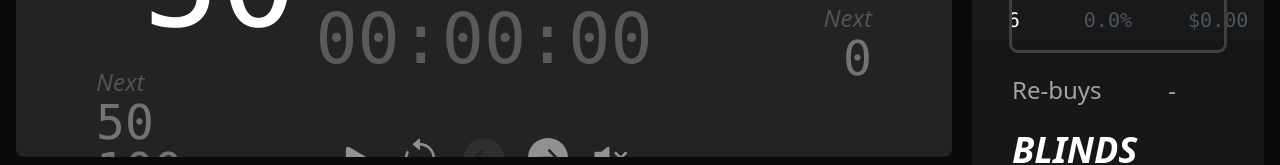
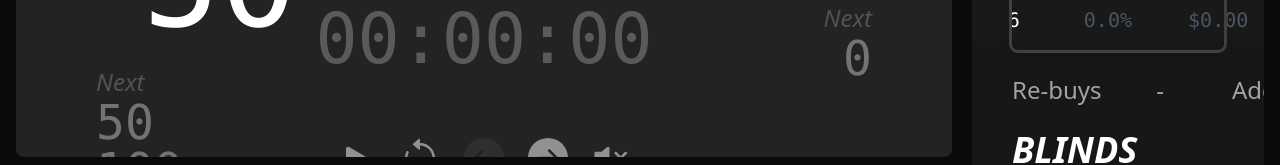
Before and after one commit to jnarcher/poke, a React (Vite) app: page / in a window 1280 px wide. Both pictures are taken after a click on the button "BEGIN TOURNAMENT". Shown: the part 470-635 px from the top of the page. Built offline with nearby package versions, Linux system fonts and the light colour scheme.

Commit message:
feat: added (non-working) add-ons incremental input

```diff
--- a/src/components/PayoutDisplay.tsx
+++ b/src/components/PayoutDisplay.tsx
@@ -33,12 +33,13 @@ function PayoutDisplay() {
                         showTotal={false}
                     />
                 </div>
-                <div className="mt-5 w-full">
+                <div className="flex justify-between gap-5 mt-5 w-full">
                     <IncrementInput
                         label="Re-buys"
                         min={0}
                         onSubmit={(val) => setRebuys(val)}
                     />
+                    <IncrementInput label="Add-ons" />
                 </div>
             </div>
             <div>
```
